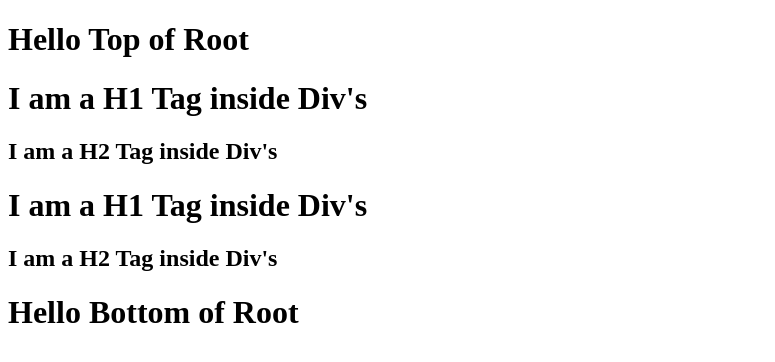
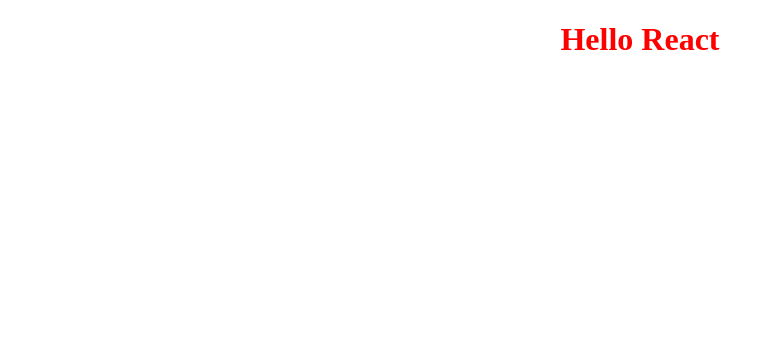
Before and after one commit to drkspark/LearningReact, a React (Vite) app: page / in a window 1280 px wide. Shown: the top 362 px of the page, without its empty margins (0-775 px from the left). Built offline with nearby package versions, Linux system fonts and the light colour scheme.

Commit message:
Created using functions

```diff
--- a/App.js
+++ b/App.js
@@ -1,16 +1,13 @@
 import React from "react";
 import ReactDOM from "react-dom/client";
 
-const parent = React.createElement("div", { id: "parent" }, [
-    React.createElement("div", { id: "child" }, [
-        React.createElement("h1", {}, "I am a H1 Tag inside Div's"),
-        React.createElement("h2", {}, "I am a H2 Tag inside Div's"),
-    ]),
-    React.createElement("div", { id: "child" }, [
-        React.createElement("h1", {}, "I am a H1 Tag inside Div's"),
-        React.createElement("h2", {}, "I am a H2 Tag inside Div's"),
-    ]),
-]);
+// React Element
+// React.createElement => object => HTMLElement(render)
+
+const heading = React.createElement("h1", { id: "heading" }, "Hello React");
+
+console.log(heading); // Gives the Object
 
 const root = ReactDOM.createRoot(document.getElementById("root"));
-root.render(parent);
+
+root.render(heading);
--- a/index.css
+++ b/index.css
@@ -1,4 +1,4 @@
 #heading {
-    color: yellow;
+    color: red;
     text-align: center;
 }
--- a/index.html
+++ b/index.html
@@ -8,11 +8,9 @@
     <title>First Page</title>
 </head>
 <body>
-    <h1>Hello Top of Root</h1>
     <div id="root">
-        <h1>Drkspark is Here</h1>
+        <h1>Not Rendered</h1>
     </div>
-    <h1>Hello Bottom of Root</h1>
     <script type="module" src="./App.js"></script>
 </body>
 </html>
--- a/package.json
+++ b/package.json
@@ -3,7 +3,9 @@
   "version": "1.0.0",
   "description": "",
   "scripts": {
-    "test": "jest"
+    "test": "jest",
+    "start": "npx parcel index.html",
+    "build": "npx parcel build index.html"
   },
   "author": "drkspark",
   "license": "ISC",
```
